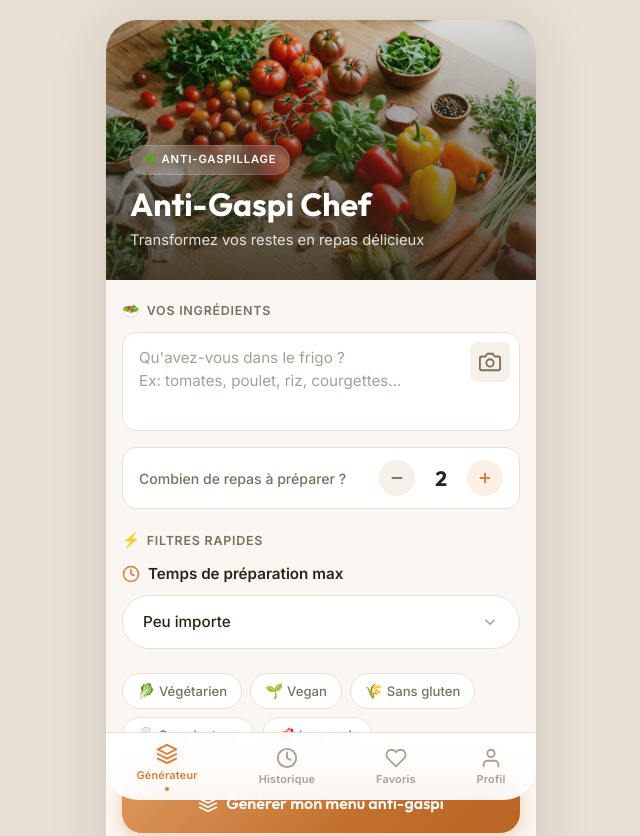
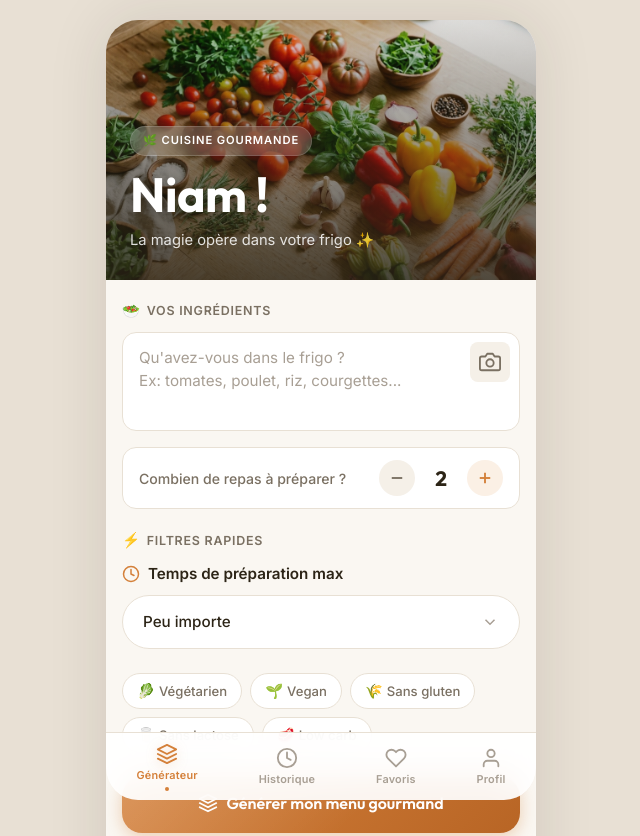
Before and after one commit to lightruka/niam, a plain HTML site: page index.html in a window 1280 px wide. Shown: the top 836 px of the page, without its empty margins (319-959 px from the left). Drawn offline with Linux system fonts and the light colour scheme.

Commit message:
Mise a jour

```diff
--- a/app.js
+++ b/app.js
@@ -1,5 +1,5 @@
 /* ============================================
-   Anti-Gaspi Chef — Application Logic
+   Niam ! — Application Logic
    ============================================ */
 
 document.addEventListener('DOMContentLoaded', () => {
@@ -147,7 +147,7 @@ document.addEventListener('DOMContentLoaded', () => {
     function renderAIResults(ingredients, numMeals, pTime, diets, difficulty, isBudget, eqp, username) {
         let recipesHtml = '';
         let totalCals = 0;
-        let firstTitle = "Menu Anti-Gaspi";
+        let firstTitle = "Menu Niam !";
 
         for(let i=0; i < numMeals; i++) {
             const cals = 350 + Math.floor(Math.random() * 200);
@@ -162,7 +162,7 @@ document.addEventListener('DOMContentLoaded', () => {
                 "Poêlée créative aux saveurs du frigo",
                 "Gratin express du chef",
                 "Salade estivale composée",
-                "Mijoté réconfortant anti-gaspi",
+                "Mijoté réconfortant Niam !",
                 "Assiette équilibrée et colorée"
             ];
             const dietStr = diets.length > 0 ? ` (${diets[0]})` : '';
@@ -231,7 +231,7 @@ document.addEventListener('DOMContentLoaded', () => {
             `;
         });
 
-        const chefName = username ? `Chef ${username}` : "l'IA Anti-Gaspi";
+        const chefName = username ? `Chef ${username}` : "Niam !";
 
         resultsSection.innerHTML = `
             <!-- Menu Card -->
--- a/index.html
+++ b/index.html
@@ -3,8 +3,8 @@
 <head>
     <meta charset="UTF-8">
     <meta name="viewport" content="width=device-width, initial-scale=1.0, maximum-scale=1.0, user-scalable=no">
-    <meta name="description" content="Anti-Gaspi Chef - Transformez vos restes en repas délicieux. Générez des menus anti-gaspillage à partir de vos ingrédients.">
-    <title>Anti-Gaspi Chef — Zéro Gaspillage, 100% Saveur</title>
+    <meta name="description" content="Niam ! - Transformez vos restes en repas délicieux. Générez des menus gourmands à partir de vos ingrédients.">
+    <title>Niam ! - Vos restes ont du talent</title>
     <link rel="preconnect" href="https://fonts.googleapis.com">
     <link rel="preconnect" href="https://fonts.gstatic.com" crossorigin>
     <link href="https://fonts.googleapis.com/css2?family=Outfit:wght@300;400;500;600;700&family=Inter:wght@300;400;500;600&display=swap" rel="stylesheet">
@@ -21,9 +21,9 @@
             <header class="hero" id="hero-section">
                 <div class="hero-overlay"></div>
                 <div class="hero-content">
-                    <div class="hero-badge">🌿 Anti-gaspillage</div>
-                    <h1 class="hero-title">Anti-Gaspi Chef</h1>
-                    <p class="hero-subtitle">Transformez vos restes en repas délicieux</p>
+                    <div class="hero-badge">🌿 Cuisine Gourmande</div>
+                    <h1 class="hero-title">Niam !</h1>
+                    <p class="hero-subtitle">La magie opère dans votre frigo ✨</p>
                 </div>
             </header>
 
@@ -127,7 +127,7 @@
                             <svg class="btn-icon" width="20" height="20" viewBox="0 0 24 24" fill="none" stroke="currentColor" stroke-width="2" stroke-linecap="round" stroke-linejoin="round">
                                 <path d="M12 2L2 7l10 5 10-5-10-5z"/><path d="M2 17l10 5 10-5"/><path d="M2 12l10 5 10-5"/>
                             </svg>
-                            Générer mon menu anti-gaspi
+                            Générer mon menu gourmand
                         </span>
                         <span class="btn-loading hidden">
                             <span class="spinner"></span>
@@ -188,7 +188,7 @@
                     </div>
                     <div class="profile-info">
                         <label for="username-input" class="username-label">Nom d'utilisateur</label>
-                        <input type="text" id="username-input" class="username-input" placeholder="Chef Anti-Gaspi">
+                        <input type="text" id="username-input" class="username-input" placeholder="Chef Niam !">
                     </div>
                 </div>
             </header>
@@ -337,7 +337,7 @@
 
             <div class="camera-state hidden" id="camera-state">
                 <div class="spinner-large"></div>
-                <p>Analyse de l'image par l'IA...</p>
+                <p>Analyse de l'image par Niam !...</p>
             </div>
         </div>
     </div>
--- a/style.css
+++ b/style.css
@@ -1,5 +1,5 @@
 /* ============================================
-   Anti-Gaspi Chef — Design System & Styles
+   Niam ! — Design System & Styles
    ============================================ */
 
 /* ---------- CSS Custom Properties ---------- */
@@ -166,11 +166,12 @@ button {
 }
 
 .hero-title {
-    font-size: 2rem;
-    font-weight: 700;
+    font-size: 3rem;
+    font-weight: 800;
     color: #fff;
     margin-bottom: 6px;
-    text-shadow: 0 2px 12px rgba(0,0,0,.25);
+    text-shadow: 0 4px 16px rgba(0,0,0,.3);
+    letter-spacing: -0.01em;
 }
 
 .hero-subtitle {
```
